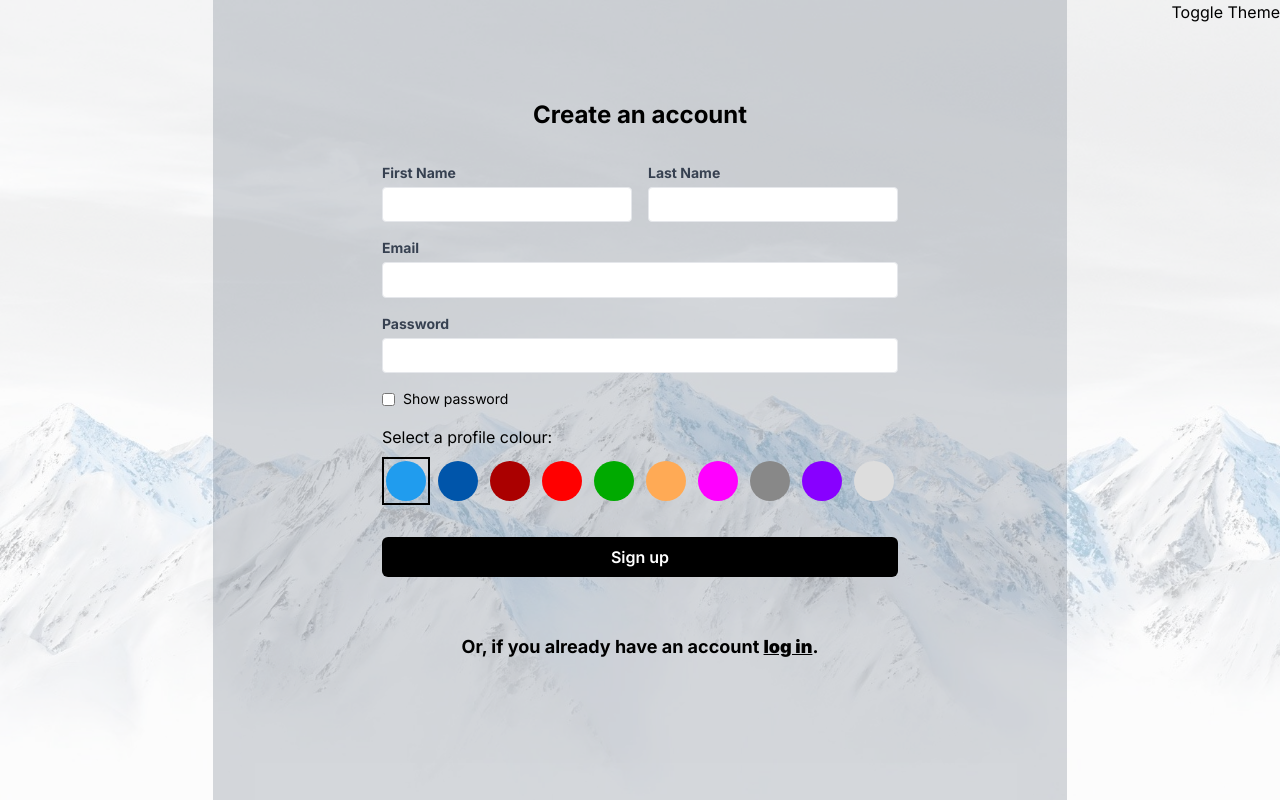
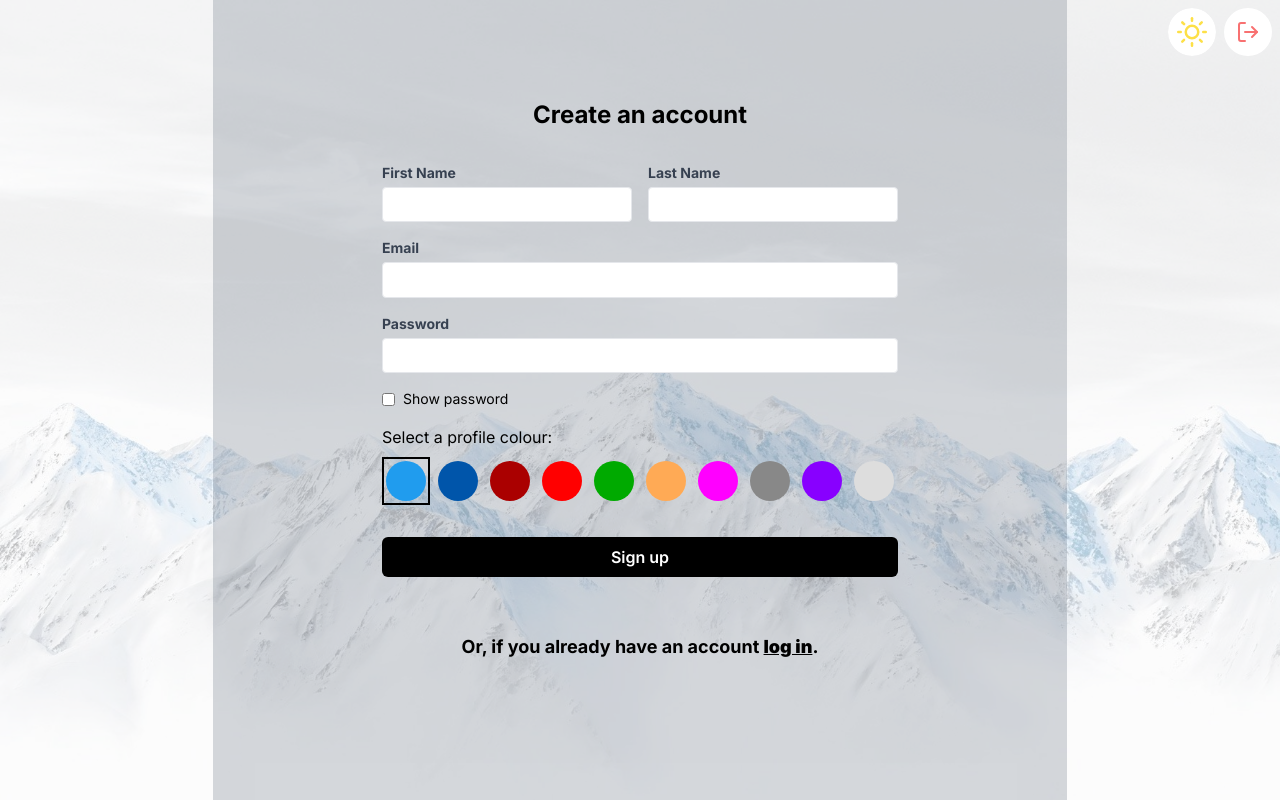
Before and after one commit to abulcantcode/Bemway, a Next.js app: page / in a window 1280 px wide. Built offline with nearby package versions, Linux system fonts and the light colour scheme; no server answers.

Commit message:
log out button and dark mode

```diff
--- a/app/ThemeToggle.tsx
+++ /dev/null
@@ -1,41 +0,0 @@
-"use client";
-
-import { useEffect, useState } from "react";
-
-type Theme = "light" | "dark";
-
-function ThemeToggle({ initialValue }: { initialValue: Theme }) {
-  const [theme, setTheme] = useState(initialValue);
-
-  useEffect(() => {
-    if (theme) {
-      document.cookie = `theme=${theme};path=/;`;
-      const bodyClass = `${document
-        ?.querySelector("body")
-        ?.getAttribute("class")
-        ?.split(" ")
-        .filter((prevClass) => prevClass !== "light" && prevClass !== "dark")
-        .join(" ")} ${theme}`;
-
-      document?.querySelector("body")?.setAttribute("class", bodyClass);
-    } else {
-      setTheme(
-        window.matchMedia("(prefers-color-scheme: dark)").matches
-          ? "dark"
-          : "light"
-      );
-    }
-  }, [theme]);
-
-  return (
-    <button
-      type="button"
-      className="absolute right-0"
-      onClick={() => setTheme(theme === "dark" ? "light" : "dark")}
-    >
-      Toggle Theme
-    </button>
-  );
-}
-
-export default ThemeToggle;
--- a/app/layout.tsx
+++ b/app/layout.tsx
@@ -1,11 +1,12 @@
 import type { Metadata } from "next";
 import { Inter } from "next/font/google";
 import "./globals.css";
-import ThemeToggle from "./ThemeToggle";
+import ThemeToggle from "../components/Shared/ThemeToggle";
 import { cookies } from "next/headers";
 import ServerBackendRequest from "@/utils/serverBackend";
 import { redirect } from "next/navigation";
 import axios from "axios";
+import LogOutButton from "@/components/Shared/LogOutButton";
 
 const inter = Inter({ subsets: ["latin"] });
 
@@ -25,7 +26,10 @@ export default async function RootLayout({
   return (
     <html lang="en">
       <body className={inter.className + " " + theme?.value}>
-        <ThemeToggle initialValue={theme?.value as "light" | "dark"} />
+        <div className="absolute top-0 right-0 flex">
+          <ThemeToggle initialValue={theme?.value as "light" | "dark"} />
+          <LogOutButton />
+        </div>
         {children}
       </body>
     </html>
--- a/components/Board/Task/TaskGroup.tsx
+++ b/components/Board/Task/TaskGroup.tsx
@@ -40,7 +40,7 @@ export default function TaskGroup({
       {(provided) => (
         <div {...provided?.draggableProps} ref={provided?.innerRef}>
           <div
-            className="h-5 bg-zinc-600 dark:bg-stone-400 fill-white dark:fill-black mr-4 flex justify-center items-center rounded-t-[4px] opacity-40"
+            className="h-5 bg-zinc-600 dark:bg-stone-700 fill-white mr-4 flex justify-center items-center rounded-t-[4px] opacity-40"
             {...provided?.dragHandleProps}
           >
             <DragHandle height={10} />
--- /dev/null
+++ b/components/Shared/LogOutButton.tsx
@@ -0,0 +1,12 @@
+"use client";
+
+import { LogOut } from "react-feather";
+
+export default function LogOutButton() {
+  // have code in here to hide on auth and login page, and redirect
+  return (
+    <div className="h-12 w-12 mt-2 mr-2 rounded-full cursor-pointer flex justify-center items-center text-red-400 dark:bg-red-950 duration-500 hover:text-white bg-white hover:bg-red-400 dark:hover:bg-red-400">
+      <LogOut />
+    </div>
+  );
+}
--- /dev/null
+++ b/components/Shared/ThemeToggle.css
@@ -0,0 +1,56 @@
+:is(.dark .moonTheme) {
+  transform: rotate3d(0, 0, 0, 0);
+  opacity: 1;
+  animation: fadeOutIn 0.4s linear;
+}
+
+.moonTheme {
+  transform: rotate3d(1, 1, 0, 180deg);
+  transition: transform 0.4s linear;
+  opacity: 0;
+  transition: transform 0.4s linear, background-color 0.4s ease-in-out;
+}
+
+.sunTheme {
+  transform: rotate3d(0, 0, 0, 0);
+  opacity: 1;
+  animation: fadeOutIn 0.4s linear;
+  transition: transform 0.4s linear, background-color 0.4s ease-in-out;
+}
+
+:is(.dark .sunTheme) {
+  transform: rotate3d(1, 1, 0, 180deg);
+  opacity: 0;
+  animation: fadeInOut 0.4s linear;
+  transition: transform 0.4s linear;
+}
+
+@keyframes fadeInOut {
+  0% {
+    opacity: 1;
+  }
+  49% {
+    opacity: 1;
+  }
+  50% {
+    opacity: 0;
+  }
+  100% {
+    opacity: 0;
+  }
+}
+
+@keyframes fadeOutIn {
+  0% {
+    opacity: 0;
+  }
+  49% {
+    opacity: 0;
+  }
+  50% {
+    opacity: 1;
+  }
+  100% {
+    opacity: 1;
+  }
+}
--- /dev/null
+++ b/components/Shared/ThemeToggle.tsx
@@ -0,0 +1,67 @@
+"use client";
+
+import classNames from "classnames";
+import { useEffect, useState } from "react";
+import { Moon, Sun } from "react-feather";
+import "./ThemeToggle.css";
+
+type Theme = "light" | "dark";
+
+function ThemeToggle({ initialValue }: { initialValue: Theme }) {
+  const [theme, setTheme] = useState(initialValue);
+  const [enabled, setEnabled] = useState(false);
+
+  useEffect(() => {
+    const animation = requestAnimationFrame(() => setEnabled(true));
+
+    return () => {
+      cancelAnimationFrame(animation);
+      setEnabled(false);
+    };
+  }, []);
+
+  useEffect(() => {
+    if (theme) {
+      document.cookie = `theme=${theme};path=/;`;
+      const bodyClass = `${document
+        ?.querySelector("body")
+        ?.getAttribute("class")
+        ?.split(" ")
+        .filter((prevClass) => prevClass !== "light" && prevClass !== "dark")
+        .join(" ")} ${theme}`;
+
+      document?.querySelector("body")?.setAttribute("class", bodyClass);
+    } else {
+      setTheme(
+        window.matchMedia("(prefers-color-scheme: dark)").matches
+          ? "dark"
+          : "light"
+      );
+    }
+  }, [theme]);
+
+  return (
+    <div
+      className={classNames("cursor-pointer opacity-0 duration-500", {
+        "opacity-100": enabled,
+      })}
+      onClick={() => setTheme(theme === "dark" ? "light" : "dark")}
+    >
+      <div className="h-12 w-12 mt-2 mr-2 rounded-full overflow-clip relative">
+        <div className="moonTheme absolute bg-black hover:bg-neutral-900 rounded-full w-full h-full flex items-center justify-center dark:z-10">
+          <Moon size={28} />
+        </div>{" "}
+        <div
+          className={classNames(
+            "sunTheme h-full w-full bg-white rounded-full hover:bg-yellow-50",
+            "absolute flex items-center justify-center text-yellow-300"
+          )}
+        >
+          <Sun size={30} />
+        </div>
+      </div>
+    </div>
+  );
+}
+
+export default ThemeToggle;
```
